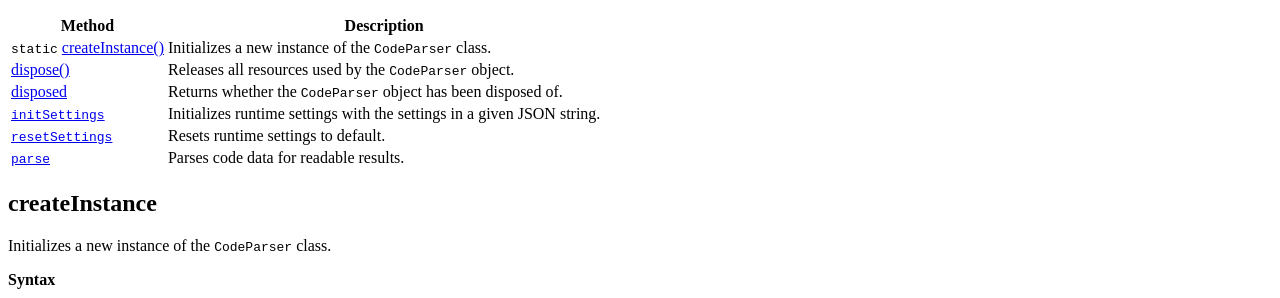
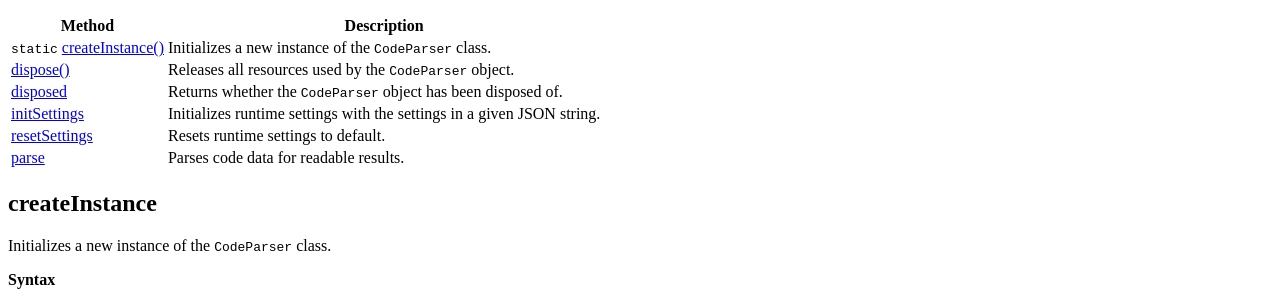
Before and after one commit to dynamsoft-docs/code-parser-docs-js, a Jekyll site: the page built from programming/javascript/api-reference/code-parser.md, in a window 1280 px wide. Shown: the part 616-914 px from the top of the page. Built offline with Jekyll 4.4.1, drawn with Linux system fonts in a browser that asks for light colours.

Commit message:
update small issues 007

```diff
--- a/programming/javascript/api-reference/code-parser.md
+++ b/programming/javascript/api-reference/code-parser.md
@@ -15,9 +15,9 @@ The `CodeParser` class enable users to parse given bytes or a string.
 | `static` [createInstance()](#createinstance) | Initializes a new instance of the `CodeParser` class.                  |
 | [dispose()](#dispose)                        | Releases all resources used by the `CodeParser` object.                |
 | [disposed](#disposed)                        | Returns whether the `CodeParser` object has been disposed of.          |
-| [`initSettings`](#initsettings)              | Initializes runtime settings with the settings in a given JSON string. |
-| [`resetSettings`](#resetsettings)            | Resets runtime settings to default.                                    |
-| [`parse`](#parse)                            | Parses code data for readable results.                                 |
+| [initSettings](#initsettings)              | Initializes runtime settings with the settings in a given JSON string. |
+| [resetSettings](#resetsettings)            | Resets runtime settings to default.                                    |
+| [parse](#parse)                            | Parses code data for readable results.                                 |
 
 ## createInstance
 
@@ -131,8 +131,8 @@ parse: (source: Array<number> | string, taskSettingName?: string) => Promise<Par
 
 * `source`: the array of bytes or the string to parse.
 
-* `taskSettingName`: the name of [`CodeParserTaskSetting`]({{site.parameters}}file/task-settings/code-parser-task-settings.html) that defines the settings used for code parsing.
+* `taskSettingName`: the name of [CodeParserTaskSetting]({{site.parameters}}file/task-settings/code-parser-task-settings.html) that defines the settings used for code parsing.
 
 **Return Value**
 
-Returns an array of [`ParsedResultItem`](./interface/ParsedResultItem.md) containing the human-readable results.
+Returns an array of [ParsedResultItem](./interface/ParsedResultItem.md) containing the human-readable results.
```
Also changed, not shown: programming/javascript/api-reference/code-parser-module.md (+3 -3 lines).
